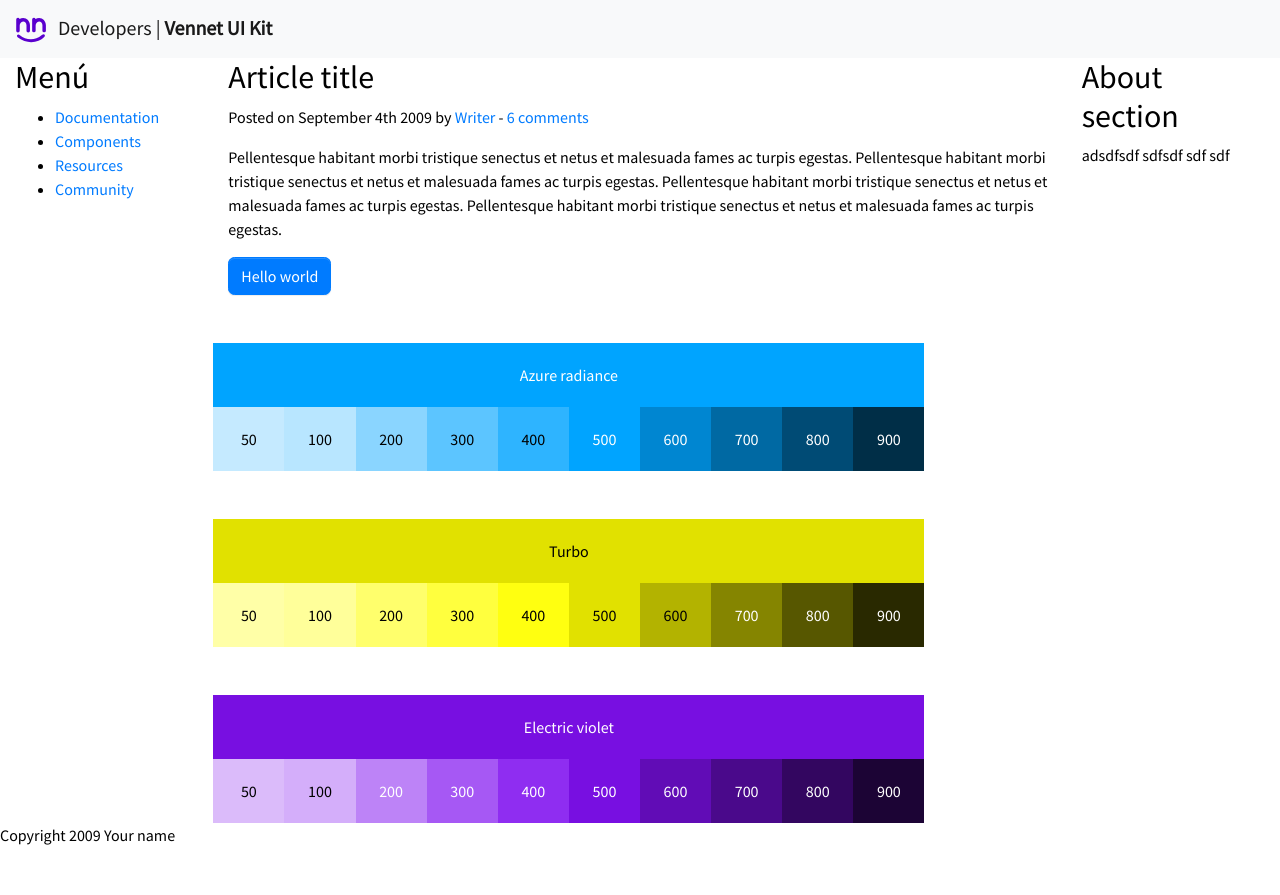
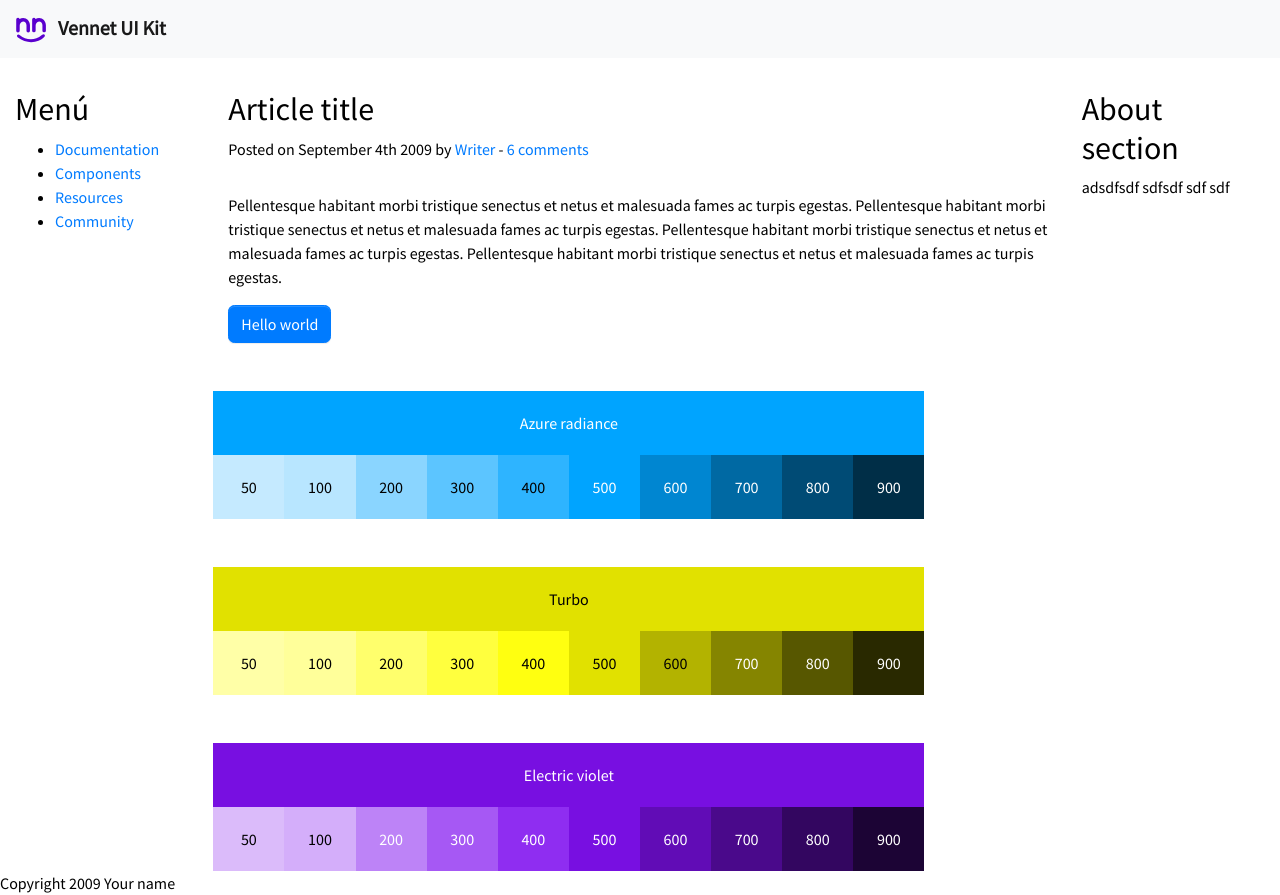
Before and after one commit to ivelaval/vennet-ui-kit, a website: page index.html in a window 1280 px wide. Before the commit the page ends 847 px from the top, so only its background shows below. Drawn offline with Linux system fonts and the light colour scheme.

Commit message:
Minimal change for header section

```diff
--- a/index.html
+++ b/index.html
@@ -5,7 +5,7 @@
 <head>
     <meta http-equiv="Content-Type" content="text/html; charset=UTF-8" />
     <meta name="viewport" content="width=device-width, initial-scale=1, shrink-to-fit=no">
-    <link rel="stylesheet" href="css/vennet-ui.min.css">
+    <link rel="stylesheet" href="css/vennet-ui.css">
     <title>Vennet UI kit</title>
 </head>
 
@@ -20,7 +20,7 @@
                     <path class="cls-1" d="M143.17,35.3V61.67a8.3,8.3,0,1,1-16.6,0V35.3c0-9.91-7.26-17.86-16-17.86C99.64,17.44,94.06,28.32,94.06,38V61.67a8.38,8.38,0,0,1-16.75,0V8.37A8.4,8.4,0,0,1,85.68,0,8.26,8.26,0,0,1,93.5,5.72a31.19,31.19,0,0,1,17-5C128.52.7,143.17,16.18,143.17,35.3Z"/>
                     <path class="cls-1" d="M123.82,83.14c-35.19,29.84-77.89,23.55-105,.42-4.21-4.34-9.72-5.72-13.08-1.13C3.06,86,5.41,91.69,9.56,95c43.31,35,101,24,124.34-1.22,3.14-2.6,6.48-7.09,3.19-12.26C135.19,78.57,130.49,77.14,123.82,83.14Z"/>
                 </g>
-            </svg> &nbsp; Developers | <strong>Vennet UI Kit</strong>
+            </svg> &nbsp; <strong>Vennet UI Kit</strong>
         </a>
     </nav>
 </header>
--- a/scss/_theme-template.scss
+++ b/scss/_theme-template.scss
@@ -2,6 +2,10 @@ body, html {
   margin: 0;
   padding: 0;
   height: 100%;
+}
+
+header {
+  margin-bottom: 2em;
 }
 
 .principal-content {
```
Also changed, not shown: css/vennet-ui.css, css/vennet-ui.min.css.
